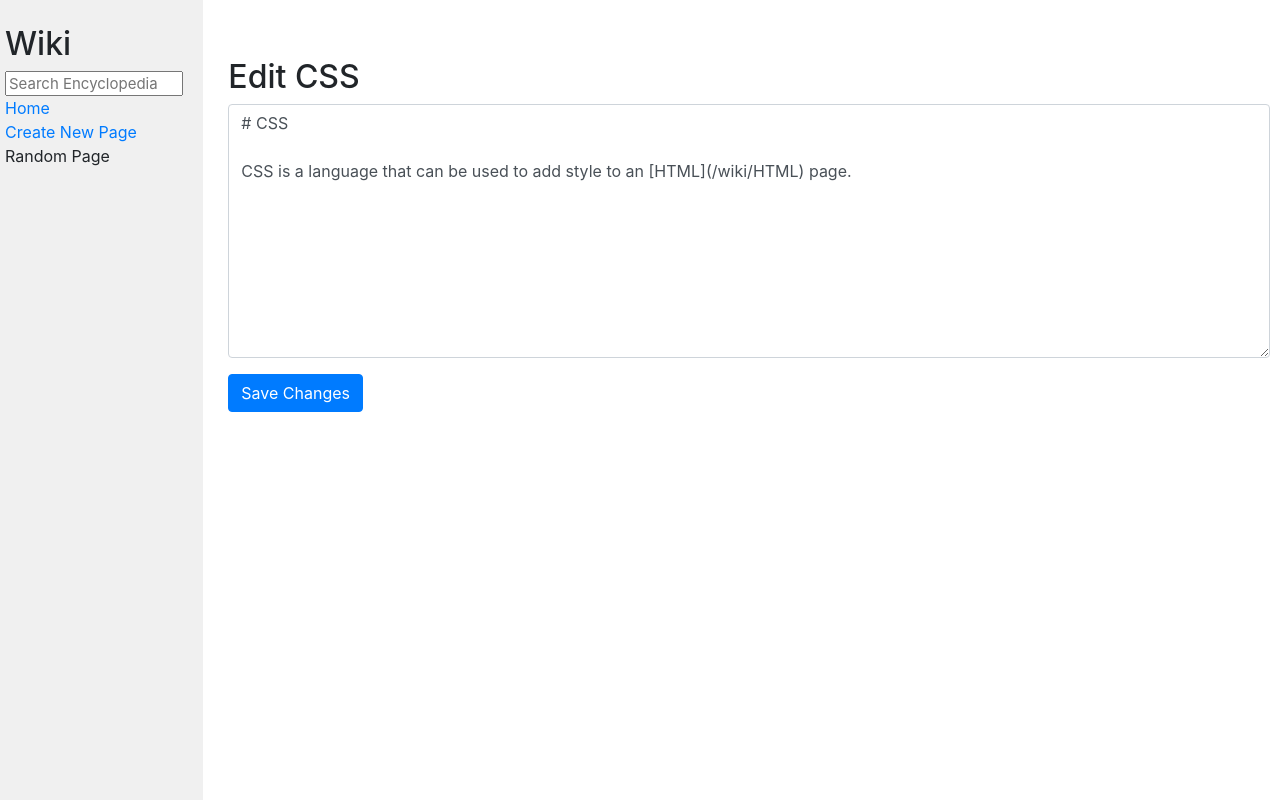
After one commit to sarojoffl/cs50-web-projects, a Django app: page /edit/CSS in a window 1280 px wide. The commit adds this page. Run offline with Django 3.2, Linux system fonts and the light colour scheme; some libraries are stand-ins or nearby versions.

Commit message:
Implement entry edit feature

```diff
--- /dev/null
+++ b/Project1/wiki/encyclopedia/templates/encyclopedia/edit_entry.html
@@ -0,0 +1,18 @@
+{% extends "encyclopedia/layout.html" %}
+
+{% block title %}
+Edit {{ title }}
+{% endblock %}
+
+{% block body %}
+<div class="container mt-5">
+    <h2>Edit {{ title }}</h2>
+    <form action="{% url 'edit_entry' title=title %}" method="post">
+        {% csrf_token %}
+        <div class="form-group">
+            <textarea name="content" id="content" class="form-control" rows="10">{{ content }}</textarea>
+        </div>
+        <button type="submit" class="btn btn-primary">Save Changes</button>
+    </form>
+</div>
+{% endblock %}
--- a/Project1/wiki/encyclopedia/templates/encyclopedia/entry.html
+++ b/Project1/wiki/encyclopedia/templates/encyclopedia/entry.html
@@ -7,5 +7,6 @@
 {% block body %}
 <article>
     {{ content|safe }}
+    <a href="{% url 'edit_entry' title=title %}" class="btn btn-secondary">Edit</a>
 </article>
 {% endblock %}
--- a/Project1/wiki/encyclopedia/urls.py
+++ b/Project1/wiki/encyclopedia/urls.py
@@ -3,6 +3,7 @@ from . import views
 
 urlpatterns = [
         path('wiki/<str:title>/', views.entry, name='entry'),
+        path("edit/<str:title>", views.edit_entry, name="edit_entry"),
         path("new", views.create_entry, name="create_entry"),
         path('search', views.search, name='search'),
         path("", views.index, name="index")
--- a/Project1/wiki/encyclopedia/views.py
+++ b/Project1/wiki/encyclopedia/views.py
@@ -51,3 +51,20 @@ def create_entry(request):
             return HttpResponseRedirect(reverse("entry", kwargs={"title": title}))
     else:
         return render(request, "encyclopedia/create_entry.html")
+
+def edit_entry(request, title):
+    if request.method == "POST":
+        content = request.POST.get("content")
+        util.save_entry(title, content)
+        return HttpResponseRedirect(reverse("entry", kwargs={"title": title}))
+    else:
+        content = util.get_entry(title)
+        if content is None:
+            return render(request, "encyclopedia/error.html", {
+                "message": "The requested page was not found."
+            })
+        else:
+            return render(request, "encyclopedia/edit_entry.html", {
+                "title": title,
+                "content": content
+            })
```
Also changed, not shown: Project1/wiki/entries/JavaScript.md (+0 -2 lines).
